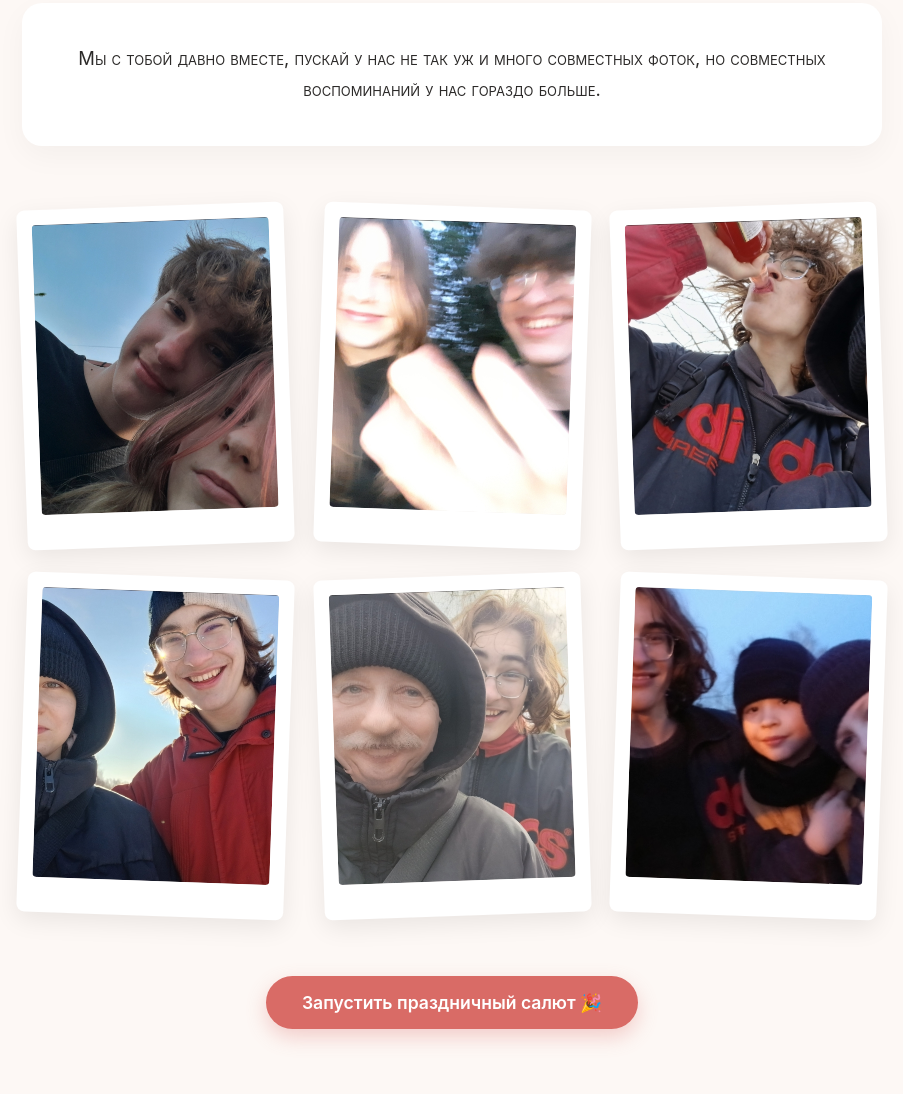
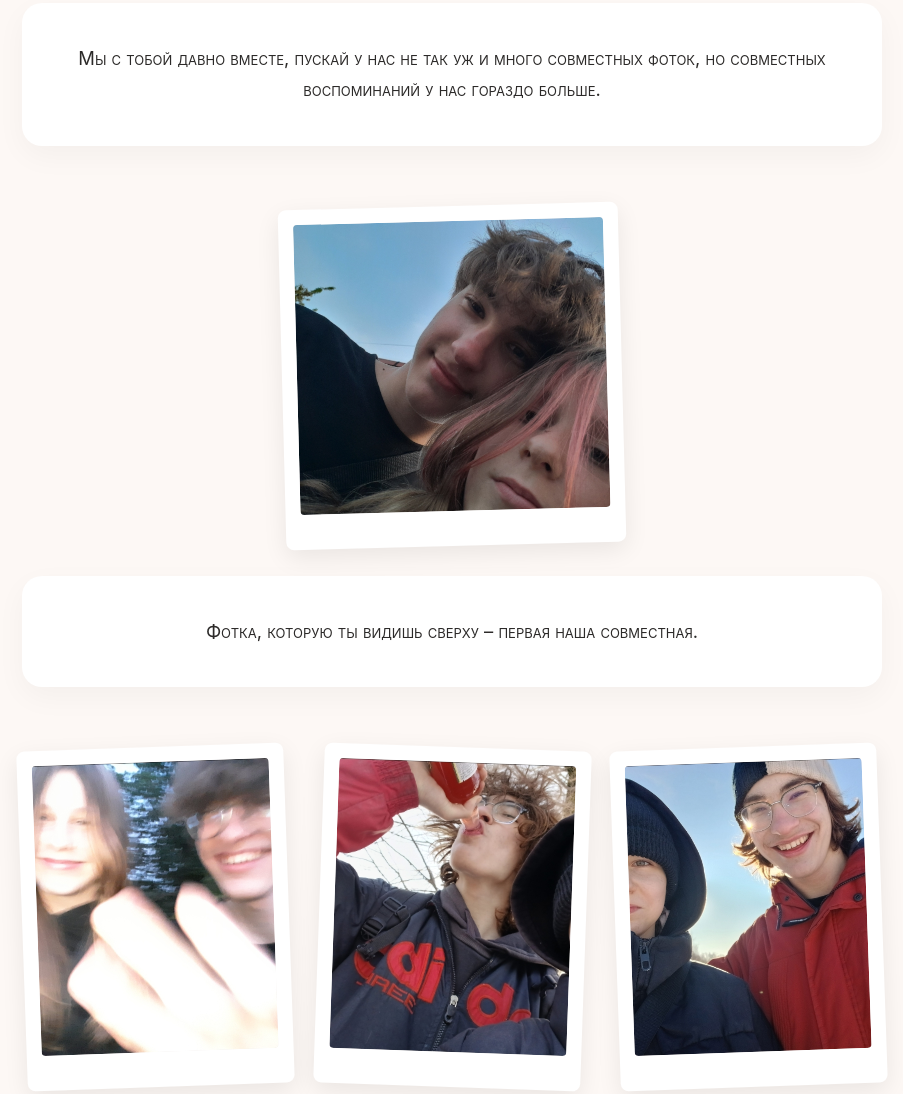
Before and after one commit to Enptyy23am/loverbot, a plain HTML site: page index.html in a window 1280 px wide. Shown: the part 617-1711 px from the top of the page, without its empty margins (188-1091 px from the left). Drawn offline with Linux system fonts and the light colour scheme.

Commit message:
Update index.html

```diff
--- a/index.html
+++ b/index.html
@@ -176,17 +176,25 @@
     </header>
 
     <div class="container">
-        <!-- Блок с твоим текстом -->
+        <!-- Блок с первым текстом -->
         <section class="letter reveal" style="font-variant: small-caps; font-size: 1.15rem; text-align: center;">
             <p>Мы с тобой давно вместе, пускай у нас не так уж и много совместных фоток, но совместных воспоминаний у нас гораздо больше.</p>
         </section>
 
-        <!-- Галерея без подписей -->
-        <section class="gallery reveal">
-            <div class="polaroid">
+        <!-- Первая фотка отдельно -->
+        <div class="reveal" style="max-width: 340px; margin: 0 auto 30px auto;">
+            <div class="polaroid" style="transform: rotate(-1.5deg);">
                 <img src="photo1.jpg" alt="Фото 1">
             </div>
+        </div>
 
+        <!-- Твоё описание сразу после первой фотки -->
+        <section class="letter reveal" style="font-variant: small-caps; font-size: 1.15rem; text-align: center;">
+            <p>Фотка, которую ты видишь сверху – первая наша совместная.</p>
+        </section>
+
+        <!-- Остальные 5 фоток -->
+        <section class="gallery reveal">
             <div class="polaroid">
                 <img src="photo2.jpg" alt="Фото 2">
             </div>
```
